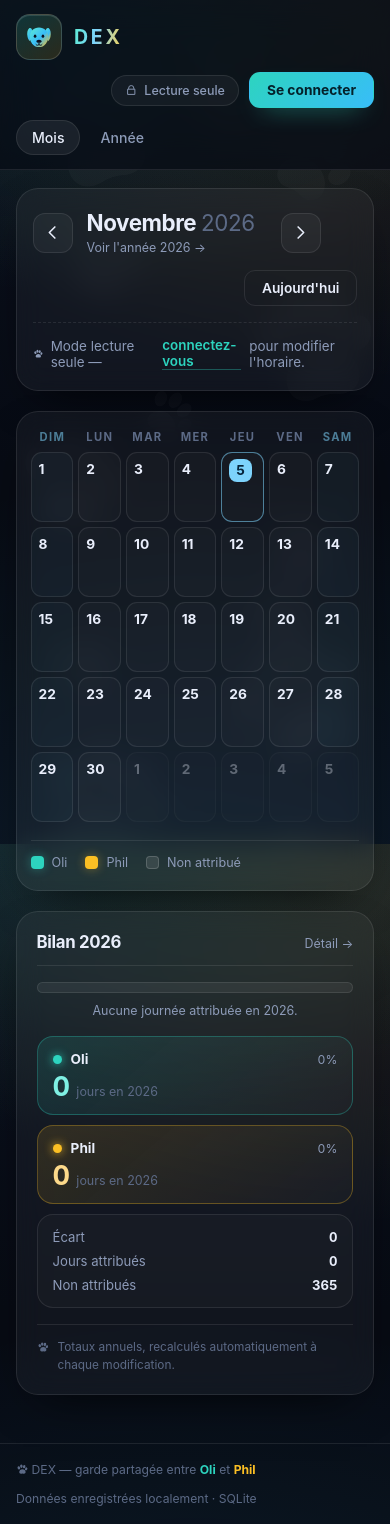
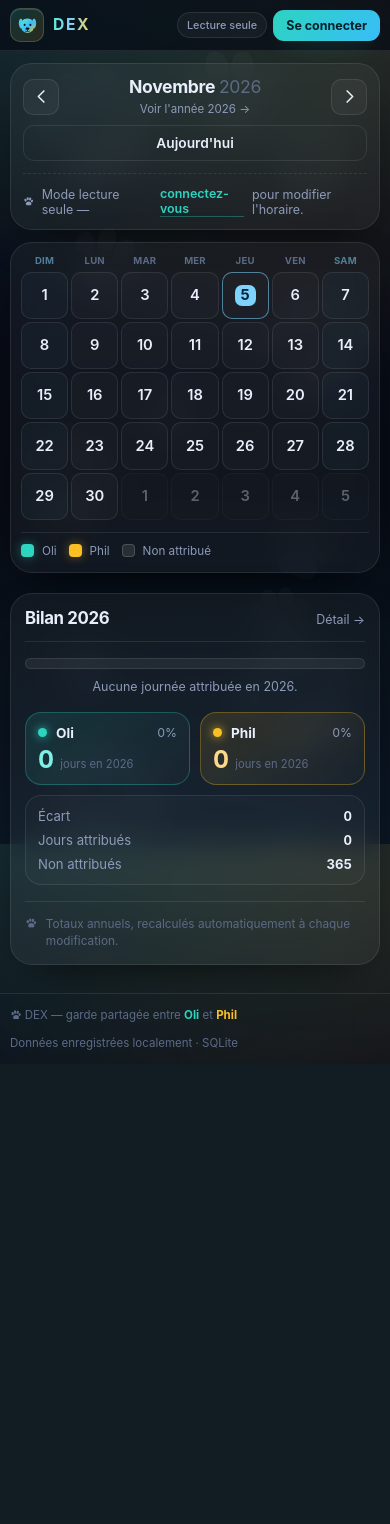
Before and after one commit to gspfranc/dex-horaire-garde, a Flask app: page /mois/2026/11 in a window 390 px wide. After the commit the page ends 1050 px from the top, so only its background shows below. Run offline with Flask 3, Linux system fonts and the light colour scheme.

Commit message:
Refonte de l'affichage sur telephone
A 390 px, une case du calendrier ne faisait que 42 px de large : le badge du
gardien y etait tronque (« OL », « PH ») et les notes coupees en syllabes
(« Vacan / ces »). Le bandeau et l'en-tete occupaient a eux seuls plus de
200 px avant le calendrier.

La case se reduit desormais a l'essentiel : carree, numero centre, couleur du
gardien, son initiale en pastille, et un point signalant une note. Le detail
reste accessible — la fiche complete en mode edition, et une pression sur la
journee en lecture seule, qui affiche date, gardien et note.

Autres corrections mesurees sur un navigateur reel :
- bandeau ramene de 124 a 51 px, les liens Mois/Annee faisant doublon avec
  ceux de l'en-tete de page sur mobile ;
- case de 42x74 a 47x47, soit une cible tactile correcte ;
- modales en feuille basse, ancrees en bas et arrondies en haut ;
- champs de saisie a 16 px, pour que Safari ne zoome plus a la mise au point ;
- vue annuelle sur deux colonnes au lieu d'une ;
- statistiques sur deux colonnes ;
- marges respectant les encoches (env(safe-area-inset-*)) ;
- effets de survol neutralises au toucher, ou ils restaient « colles » apres
  une pression, remplaces par un retour visuel a l'appui.

Verifie au rendu sur iPhone SE, iPhone 14 et petit Pixel : aucun debordement
horizontal. Les affichages bureau et tablette sont inchanges.

Co-Authored-By: Claude Opus 5 <noreply@anthropic.com>

```diff
--- a/static/css/style.css
+++ b/static/css/style.css
@@ -752,24 +752,159 @@ input[type="checkbox"] { accent-color: var(--oli); width: 16px; height: 16px; }
   .statcards { grid-template-columns: repeat(auto-fit, minmax(200px, 1fr)); }
 }
 
-@media (max-width: 720px) {
-  .topbar { flex-wrap: wrap; gap: 12px; }
-  .topbar__nav { order: 3; width: 100%; margin-left: 0; }
-  .topbar__auth { margin-left: auto; }
+/* ------------------------------- téléphones ------------------------------- *
+   À 390 px, une case ne fait qu'une cinquantaine de pixels : le nom du gardien
+   et la note n'y tiennent pas. La case se réduit donc à l'essentiel — numéro,
+   couleur du gardien, initiale, et une pastille signalant une note — le détail
+   restant accessible d'une pression.
+ * -------------------------------------------------------------------------- */
+
+@media (max-width: 760px) {
+  .shell {
+    padding: 12px max(10px, env(safe-area-inset-left))
+             calc(28px + env(safe-area-inset-bottom))
+             max(10px, env(safe-area-inset-right));
+  }
+
+  /* ---- bandeau : une seule rangée ---- */
+  .topbar { padding: 8px max(10px, env(safe-area-inset-left)); gap: 8px; }
+  .brand { gap: 9px; }
+  .brand__mark { width: 34px; height: 34px; border-radius: 10px; }
+  .brand__mark svg { width: 25px; height: 25px; }
+  .brand__text strong { font-size: .98rem; letter-spacing: .1em; }
   .brand__text small { display: none; }
-  .calendar { gap: 5px; }
-  .day { min-height: 70px; padding: 6px 7px 8px; border-radius: 11px; }
-  .day__num { font-size: .86rem; }
-  .day__owner { font-size: .55rem; padding: 2px 5px; }
-  .day__note { font-size: .66rem; -webkit-line-clamp: 2; }
+  /* Les liens Mois/Année font doublon avec ceux de l'en-tête de page. */
+  .topbar__nav { display: none; }
+  .topbar__auth { gap: 6px; }
+  .pill { padding: 5px 9px; font-size: .68rem; gap: 5px; }
+  .pill .ico { display: none; }
+  .topbar__auth .btn { padding: 7px 12px; font-size: .78rem; }
+
+  .flashes { top: auto; bottom: calc(16px + env(safe-area-inset-bottom)); }
+  .toast { bottom: calc(16px + env(safe-area-inset-bottom)); max-width: calc(100% - 24px); }
+
+  /* ---- en-tête de page ---- */
+  .panel--head { padding: 12px; margin-bottom: 12px; }
+  .monthnav { gap: 8px; }
+  .monthnav__title { flex: 1; min-width: 0; text-align: center; }
+  .monthnav__title h1 { font-size: 1.2rem; }
+  .monthnav__year { font-size: .72rem; }
+  .monthnav__today { order: 9; width: 100%; margin-left: 0; }
+  .iconbtn { width: 36px; height: 36px; border-radius: 10px; }
+
+  .brushbar { margin-top: 12px; padding-top: 12px; gap: 8px; }
+  .brushbar__label, .brushbar__hint, .legend__kbd { display: none; }
+  .brushbar__group { width: 100%; }
+  .brush { flex: 1; padding: 9px 4px; font-size: .76rem; }
+  .readonly-note { margin-top: 12px; padding-top: 12px; font-size: .78rem; }
+
+  /* ---- calendrier ---- */
+  .panel--calendar { padding: 12px 10px 14px; }
+  .weekdays { gap: 3px; margin-bottom: 6px; padding: 0; }
+  .weekdays span { font-size: .6rem; letter-spacing: .02em; }
+  .calendar { gap: 3px; }
+
+  .day {
+    min-height: 0;
+    aspect-ratio: 1;
+    padding: 0;
+    border-radius: 10px;
+    display: grid;
+    place-items: center;
+  }
+  .day__top { display: contents; }
+  .day__num { font-size: 1rem; font-weight: 600; line-height: 1; }
+  .day.is-today .day__num { padding: 3px 6px; border-radius: 7px; }
+
+  /* Le nom complet ne tient pas : on n'affiche que l'initiale. */
+  .day__owner {
+    position: absolute; top: 3px; right: 3px;
+    width: 15px; height: 15px; padding: 0;
+    display: grid; place-items: center;
+    border-radius: 5px; font-size: 0; letter-spacing: 0;
+  }
+  .day__owner::after {
+    content: attr(data-initial);
+    font-size: .6rem; font-weight: 800; letter-spacing: 0;
+  }
+
+  /* La note devient une pastille ; son texte reste lisible d'une pression. */
+  .day__note {
+    position: absolute; left: 50%; bottom: 5px;
+    transform: translateX(-50%);
+    margin: 0; font-size: 0; line-height: 0;
+  }
+  .day__note:not(:empty)::before {
+    content: ""; display: block;
+    width: 5px; height: 5px; border-radius: 50%;
+    background: currentColor; opacity: .95;
+  }
   .day__paw { display: none; }
-  .monthnav__today { order: 5; }
-  .brushbar { gap: 10px; }
-  .brushbar__hint, .legend__kbd { display: none; }
-  .brushbar__group { width: 100%; }
-  .brush { flex: 1; padding: 8px 6px; font-size: .78rem; }
-  .ownerpick { grid-template-columns: 1fr; }
-  .statcard__value strong { font-size: 1.7rem; }
+
+  .legend { gap: 12px; margin-top: 12px; padding-top: 11px; font-size: .73rem; }
+
+  /* ---- statistiques ---- */
+  .panel--stats { padding: 14px; }
+  .statcards { grid-template-columns: 1fr 1fr; }
+  .statcard { padding: 12px; }
+  .statcard--meta { grid-column: 1 / -1; }
+  .statcard__value strong { font-size: 1.55rem; }
+  .statcard__value span { font-size: .7rem; }
+  .datatools__row { grid-template-columns: 1fr 1fr; }
+
+  /* ---- modales en feuille basse ---- */
+  .modal { padding: 0; align-items: end; }
+  .modal__panel {
+    width: 100%;
+    border-radius: 20px 20px 0 0;
+    padding: 20px 16px calc(18px + env(safe-area-inset-bottom));
+    max-height: 92vh; overflow-y: auto;
+    animation: sheet .28s cubic-bezier(.25, 1, .3, 1);
+  }
+  .ownerpick { grid-template-columns: 1fr 1fr; }
+  /* 16 px évite le zoom automatique de Safari à la mise au point. */
+  .field input[type="text"],
+  .field input[type="password"],
+  .field input[type="date"] { font-size: 16px; padding: 12px 13px; }
+  .field--range { flex-wrap: wrap; }
+  .modal__foot { flex-direction: column-reverse; align-items: stretch; gap: 8px; }
+  .modal__actions { margin-left: 0; display: grid; grid-template-columns: 1fr 1fr; }
+  .modal__foot .btn { padding: 12px; }
+
+  /* ---- vue année : deux mois par rangée ---- */
+  .minigrid { grid-template-columns: repeat(auto-fill, minmax(148px, 1fr)); gap: 10px; }
+  .minimonth { padding: 11px 9px; border-radius: 13px; }
+  .minimonth__head { gap: 5px; margin-bottom: 8px; }
+  .minimonth__head a { font-size: .8rem; }
+  .minimonth__counts { gap: 3px; }
+  .chip { font-size: .62rem; padding: 2px 5px; }
+  .minidate { font-size: .6rem; border-radius: 5px; }
+  .yearsummary { grid-template-columns: 1fr 1fr; }
+
+  .footer { padding: 14px max(10px, env(safe-area-inset-left)); font-size: .72rem; }
+}
+
+@keyframes sheet { from { transform: translateY(100%); } }
+
+/* Très petits écrans : on resserre encore. */
+@media (max-width: 400px) {
+  .day__num { font-size: .92rem; }
+  .day__owner { width: 14px; height: 14px; top: 2px; right: 2px; }
+  .brush { font-size: .72rem; padding: 9px 2px; }
+  .monthnav__title h1 { font-size: 1.1rem; }
+  .minigrid { grid-template-columns: 1fr 1fr; }
+}
+
+/* Écrans tactiles : pas d'effet de survol qui resterait « collé » après une
+   pression, et un retour visuel immédiat à la place. */
+@media (hover: none) {
+  body[data-can-edit="true"] .day:hover,
+  .btn:hover, .iconbtn:hover, .minidate:hover { transform: none; }
+  body[data-can-edit="true"] .day:active { transform: scale(.94); }
+  .btn:active { transform: scale(.97); }
+  .day, .btn, .iconbtn, .brush, .navlink, .minidate {
+    -webkit-tap-highlight-color: transparent;
+  }
 }
 
 @media (prefers-reduced-motion: reduce) {
--- a/templates/month.html
+++ b/templates/month.html
@@ -56,7 +56,7 @@
                aria-label="{{ d.day }} {{ month_names[d.month - 1] }}{% if entry and entry.owner %} — {{ entry.owner }}{% endif %}{% if entry and entry.note %} — {{ entry.note }}{% endif %}">
             <div class="day__top">
               <span class="day__num">{{ d.day }}</span>
-              <span class="day__owner">{{ entry.owner if entry and entry.owner else '' }}</span>
+              <span class="day__owner" data-initial="{{ entry.owner[0] if entry and entry.owner else '' }}">{{ entry.owner if entry and entry.owner else '' }}</span>
             </div>
             <div class="day__note">{{ entry.note if entry and entry.note else '' }}</div>
             <span class="day__paw">{% include 'partials/paw.svg' %}</span>
```
Also changed, not shown: static/js/app.js (+32 -2 lines).
